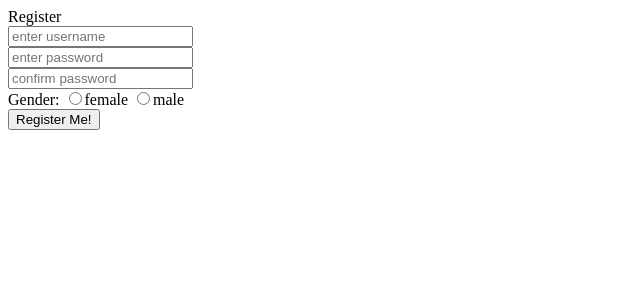
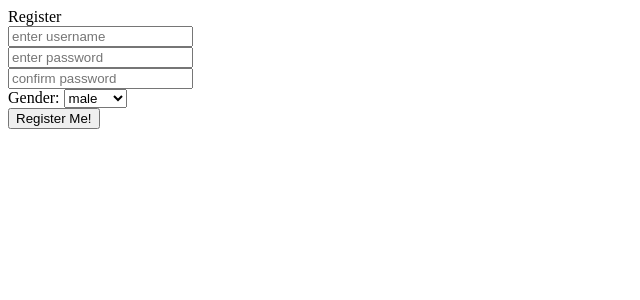
Before and after one commit to mrrboto/Riskories, a PHP site: page /login/reg.php in a window 1280 px wide. Shown: the top 300 px of the page, without its empty margins (0-640 px from the left). Run offline with PHP 8.4, Linux system fonts and the light colour scheme.

Commit message:
added "other" for gender specs > 4/28/17@1900

```diff
--- a/login/reg.php
+++ b/login/reg.php
@@ -101,16 +101,13 @@
                 <div class="form-group">
                     <input type="password" class="form-control" id="lg_password_cf" name="password_cf" placeholder="confirm password">
                 </div>
-                <div class="form-group">
-                    Gender:
-                    <input type="radio" name="gender" value="f"<?php
-                    if ($gender === 'f') {
-                        echo ' checked';
-                    }?>>female
-                    <input type="radio" name="gender" value="m"<?php
-                    if ($gender === 'm') {
-                        echo ' checked';
-                    }?>>male<br>
+                <div class="form-group form-inline">
+                <label >Gender:</label>
+                <select class='form-control' name='gender'>
+                    <option name ='male' value='m'>male</option>
+                    <option name ='female' value='f'>female</option>
+                    <option name ='other' value='o'>other</option>
+                </select>
                 </div>
             </div>
 			<!-- Tyler added this, feel free to CSS it better -->
--- a/user/demographic.php
+++ b/user/demographic.php
@@ -177,6 +177,7 @@
                                 <option value="">Please Select One</option>
                                 <option id="female" value="f">Female</option>
                                 <option id="male" value ="m">Male</option>
+                                <option id="other" value ="o">Other</option>
                       </select>
                     </div>
                         <div class="form-group">
```
